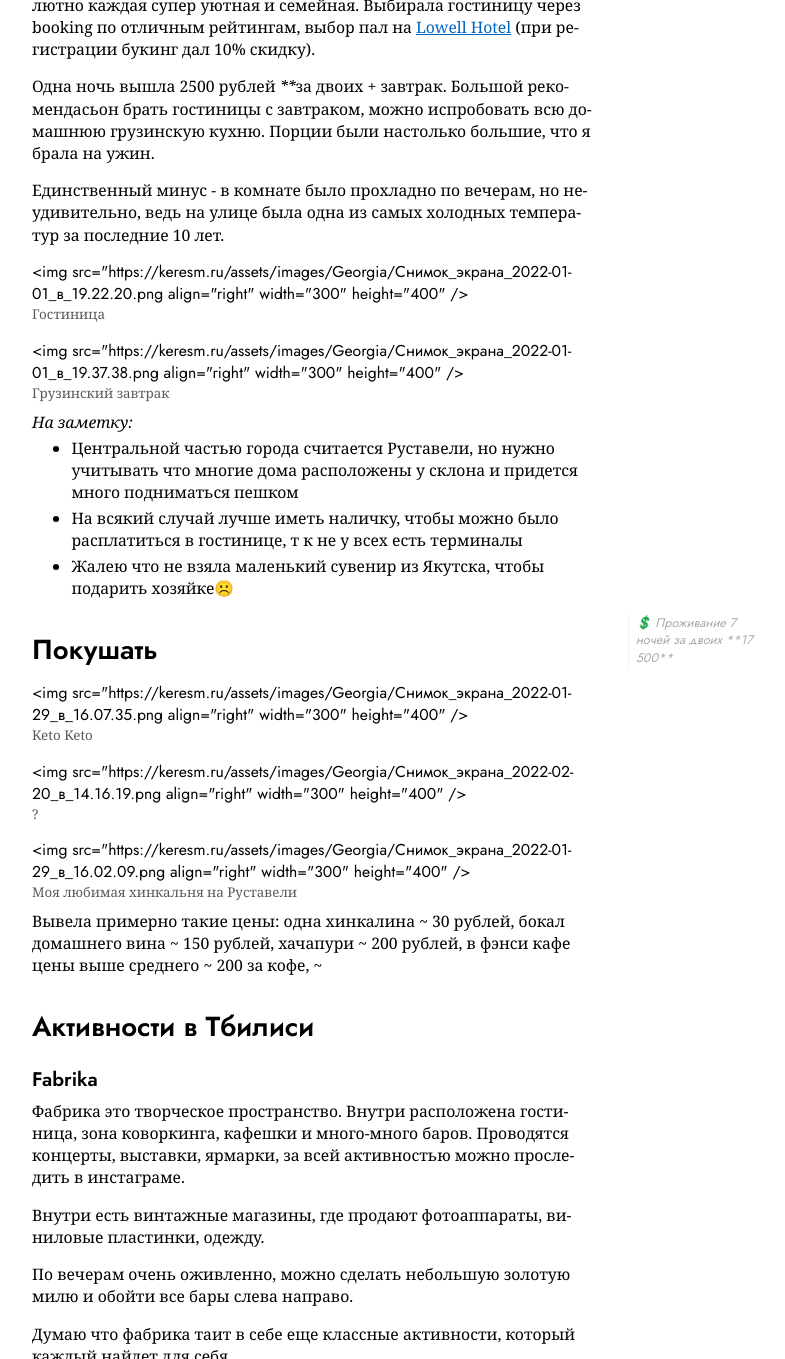
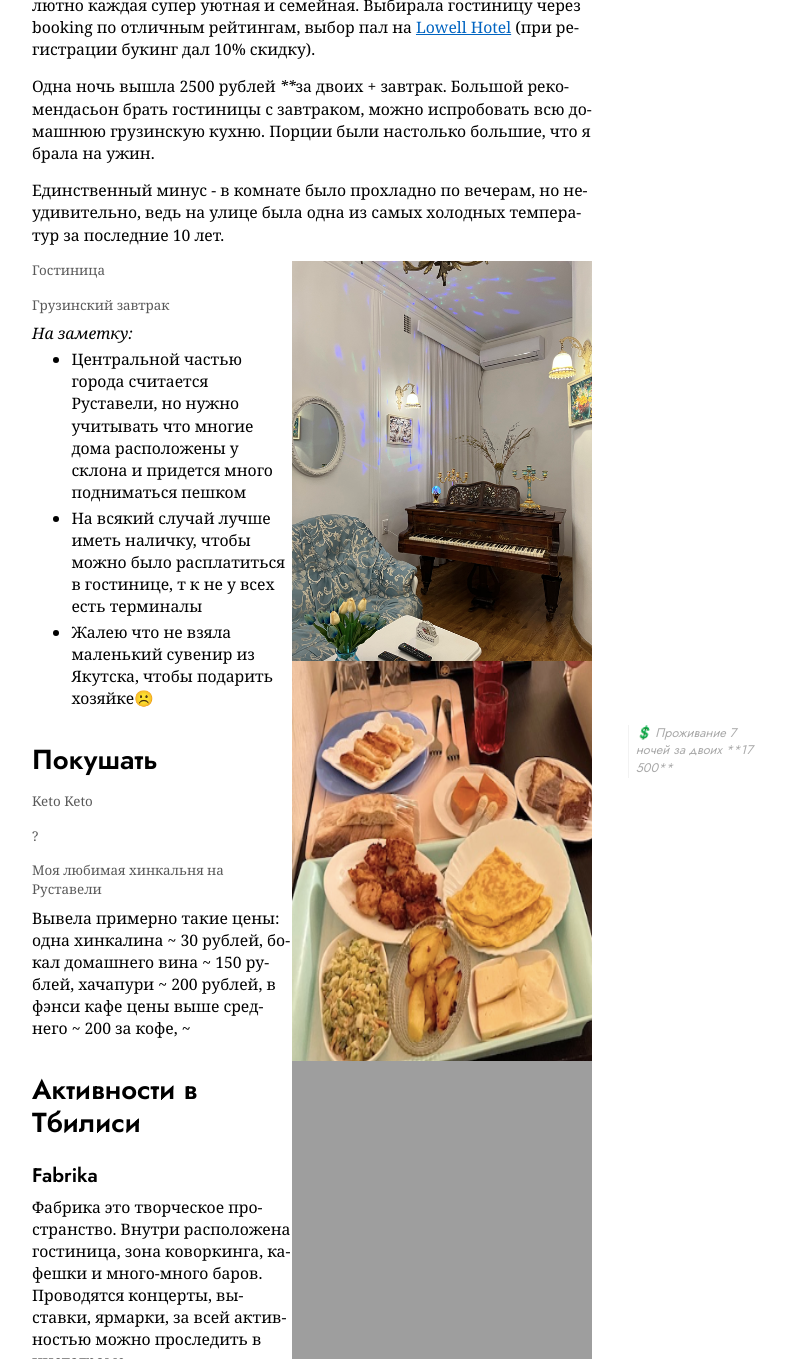
Before and after one commit to keresm/keresaina.github.io, a Jekyll site: the page built from _posts/2022-02-20-Georgia.md, in a window 1280 px wide and 1400 px high, scrolled down 1023 px, cut to the strip 0-1359 px from the top of the window. Shown: the whole strip, without its empty margins (328-1113 px from the left). Built offline with Jekyll 4.4.1, drawn with Linux system fonts in a browser that asks for light colours.

Commit message:
Update 2022-02-20-Georgia.md

```diff
--- a/_posts/2022-02-20-Georgia.md
+++ b/_posts/2022-02-20-Georgia.md
@@ -35,11 +35,11 @@ date:   2022-03-20 21:41:13 +0900
 Единственный минус - в комнате было прохладно по вечерам, но неудивительно, ведь на улице была одна из самых холодных температур за последние 10 лет.
 
 <figure>
-  <img src="{{ site.url }}/assets/images/Georgia/Снимок_экрана_2022-01-01_в_19.22.20.png align="right" width="300" height="400" />                                                                                                      <figcaption> Гостиница </figcaption>
+  <img src="{{ site.url }}/assets/images/Georgia/Снимок_экрана_2022-01-01_в_19.22.20.png" align="right" width="300" height="400" />                                                                                                      <figcaption> Гостиница </figcaption>
 </figure>
 
 <figure>
-  <img src="{{ site.url }}/assets/images/Georgia/Снимок_экрана_2022-01-01_в_19.37.38.png align="right" width="300" height="400" />                                                                                                      <figcaption> Грузинский завтрак </figcaption>
+  <img src="{{ site.url }}/assets/images/Georgia/Снимок_экрана_2022-01-01_в_19.37.38.png" align="right" width="300" height="400" />                                                                                                      <figcaption> Грузинский завтрак </figcaption>
 </figure>
 
 *На заметку:*
@@ -55,15 +55,15 @@ date:   2022-03-20 21:41:13 +0900
 ## Покушать
 
 <figure>
-  <img src="{{ site.url }}/assets/images/Georgia/Снимок_экрана_2022-01-29_в_16.07.35.png align="right" width="300" height="400" />                                                                                                      <figcaption> Keto Keto</figcaption>
+  <img src="{{ site.url }}/assets/images/Georgia/Снимок_экрана_2022-01-29_в_16.07.35.png" align="right" width="300" height="400" />                                                                                                      <figcaption> Keto Keto</figcaption>
 </figure>
 
 <figure>
-  <img src="{{ site.url }}/assets/images/Georgia/Снимок_экрана_2022-02-20_в_14.16.19.png align="right" width="300" height="400" />                                                                                                      <figcaption> ? </figcaption>
+  <img src="{{ site.url }}/assets/images/Georgia/Снимок_экрана_2022-02-20_в_14.16.19.png" align="right" width="300" height="400" />                                                                                                      <figcaption> ? </figcaption>
 </figure>
 
 <figure>
-  <img src="{{ site.url }}/assets/images/Georgia/Снимок_экрана_2022-01-29_в_16.02.09.png align="right" width="300" height="400" />                                                                                                      <figcaption> Моя любимая хинкальня на Руставели </figcaption>
+  <img src="{{ site.url }}/assets/images/Georgia/Снимок_экрана_2022-01-29_в_16.02.09.png" align="right" width="300" height="400" />                                                                                                      <figcaption> Моя любимая хинкальня на Руставели </figcaption>
 </figure>
 
 Вывела примерно такие цены: одна хинкалина ~ 30 рублей, бокал домашнего вина ~ 150 рублей, хачапури ~ 200 рублей, в фэнси кафе цены выше среднего ~ 200 за кофе, ~
```
